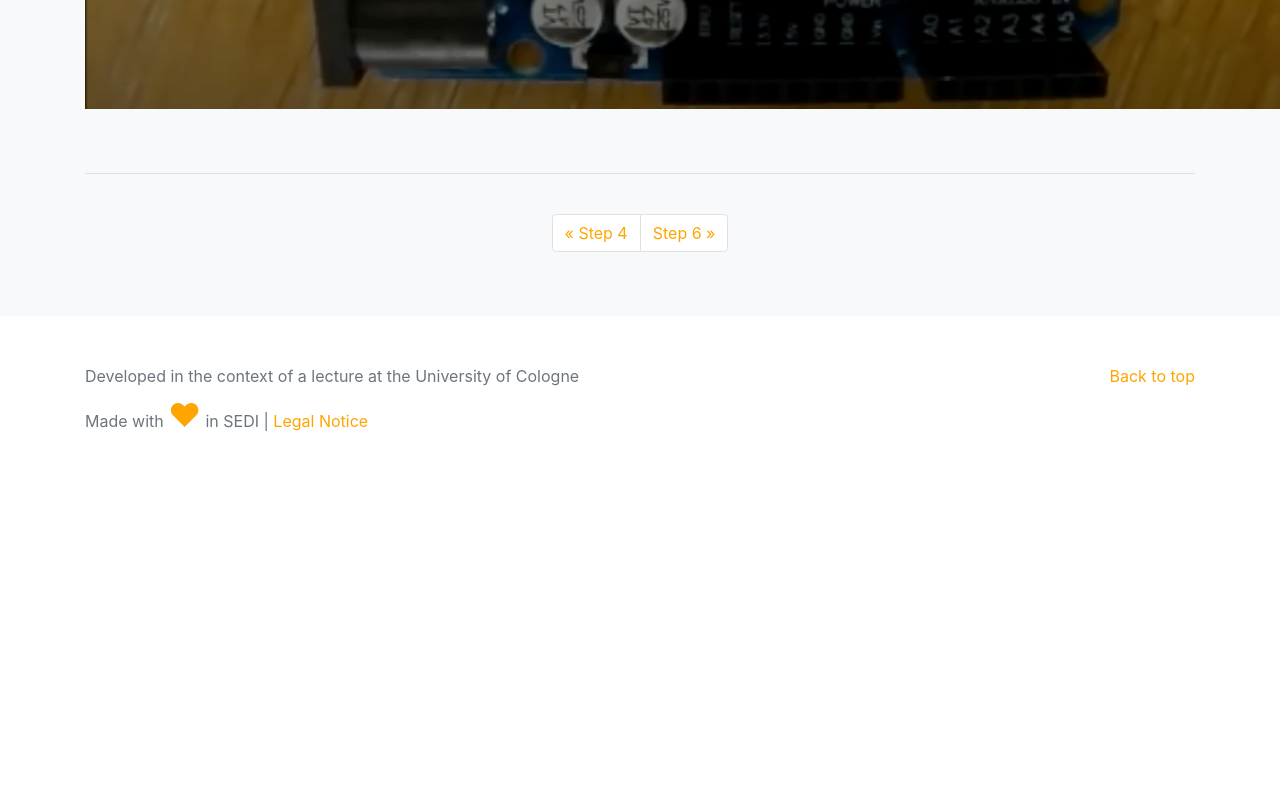
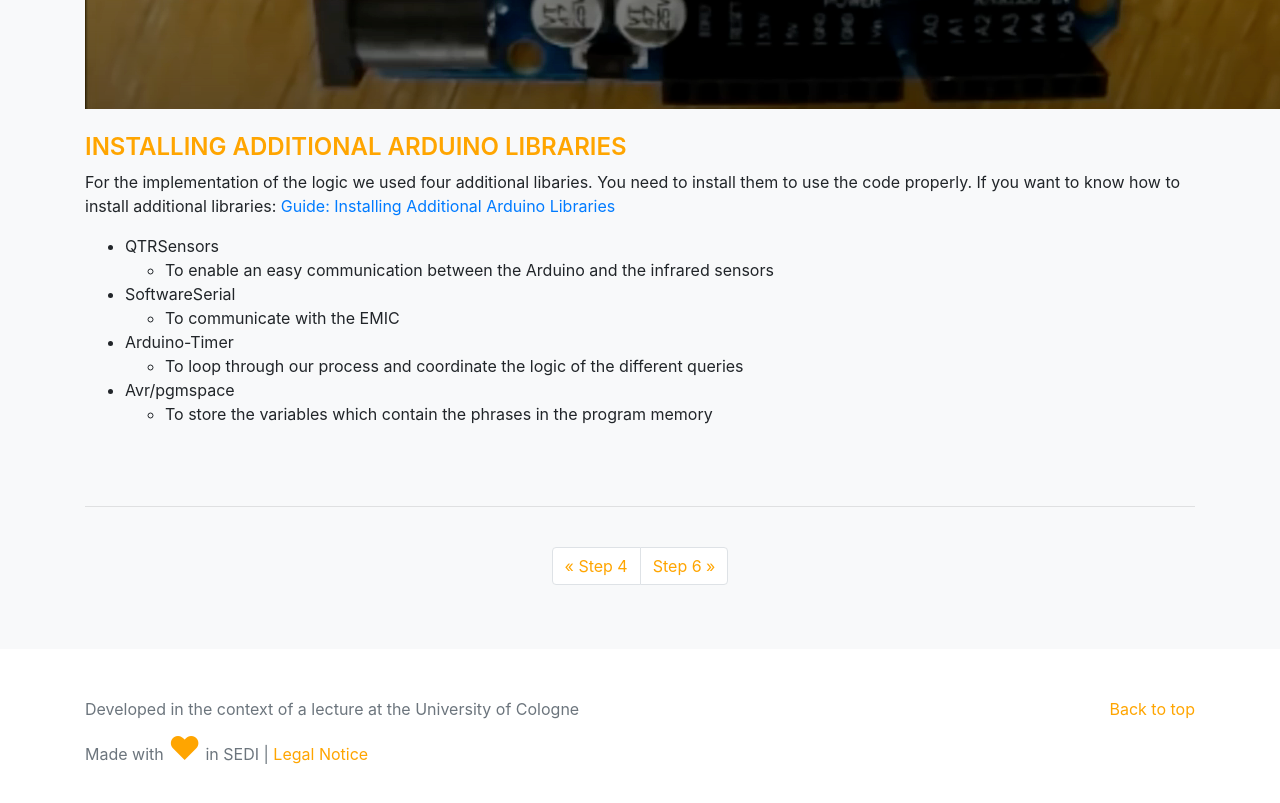
Before and after one commit to speak4me/speak4me, a plain HTML site: page docs/step-5-load-the-software-on-your-arduino.html in a window 1280 px wide. Shown: the part 860-1663 px from the top of the page. Before the commit the page ends 1352 px from the top, so only its background shows below. Drawn offline with nearby package versions, Linux system fonts and the light colour scheme.

Commit message:
Update step-5-load-the-software-on-your-arduino.html

```diff
--- a/docs/step-5-load-the-software-on-your-arduino.html
+++ b/docs/step-5-load-the-software-on-your-arduino.html
@@ -71,12 +71,39 @@
           should stay the same. We recommend the following available YouTube video.
         </p>
         <p>
-          Video on YouTube: <a href="https://www.youtube.com/watch?v=5OtMqr5hGjE&amp;ab_channel=techydiy" target="_blank">Installing Arduino Uno software on Windows and running your first sketch</a>
+          Video on YouTube: <a href="https://www.youtube.com/watch?v=5OtMqr5hGjE&amp;ab_channel=techydiy"
+            target="_blank">Installing Arduino Uno software on Windows and running your first sketch</a>
         </p>
         <a href="https://www.youtube.com/watch?v=5OtMqr5hGjE&amp;ab_channel=techydiy" target="_blank">
           <img src="assets/step5-yt-thumbnail.png">
         </a>
         <br>
+        <br>
+        <h2>Installing Additional Arduino Libraries</h2>
+        <p>
+          For the implementation of the logic we used four additional libaries. You need to install them to use the code
+          properly. If you want to know how to install additional libraries: <a
+            href="https://www.arduino.cc/en/guide/libraries" target="_blank">Guide: Installing Additional Arduino
+            Libraries</a>
+        </p>
+        <ul>
+          <li>QTRSensors</li>
+          <ul>
+            <li>To enable an easy communication between the Arduino and the infrared sensors</li>
+          </ul>
+          <li>SoftwareSerial</li>
+          <ul>
+            <li>To communicate with the EMIC</li>
+          </ul>
+          <li>Arduino-Timer</li>
+          <ul>
+            <li>To loop through our process and coordinate the logic of the different queries</li>
+          </ul>
+          <li>Avr/pgmspace</li>
+          <ul>
+            <li>To store the variables which contain the phrases in the program memory</li>
+          </ul>
+        </ul>
         <br>
         <br>
         <hr>
@@ -102,12 +129,6 @@
     </div>
 
   </main>
-
-
-
-
-
-
   <footer class="text-muted">
     <div class="container">
       <p class="float-right">
@@ -122,9 +143,9 @@
       </div>
     </div>
   </footer>
+</body>
 <script src="https://code.jquery.com/jquery-3.5.1.slim.min.js"
-    integrity="sha384-DfXdz2htPH0lsSSs5nCTpuj/zy4C+OGpamoFVy38MVBnE+IbbVYUew+OrCXaRkfj"
-    crossorigin="anonymous"></script>
+  integrity="sha384-DfXdz2htPH0lsSSs5nCTpuj/zy4C+OGpamoFVy38MVBnE+IbbVYUew+OrCXaRkfj" crossorigin="anonymous"></script>
 <script>window.jQuery || document.write('<script src="../assets/js/vendor/jquery.slim.min.js"><\/script>')</script>
 <script src="js/bootstrap.bundle.min.js"></script>
 <script src="https://player.vimeo.com/api/player.js"></script>
```
Lines whose indentation alone changed are shown as unchanged.
